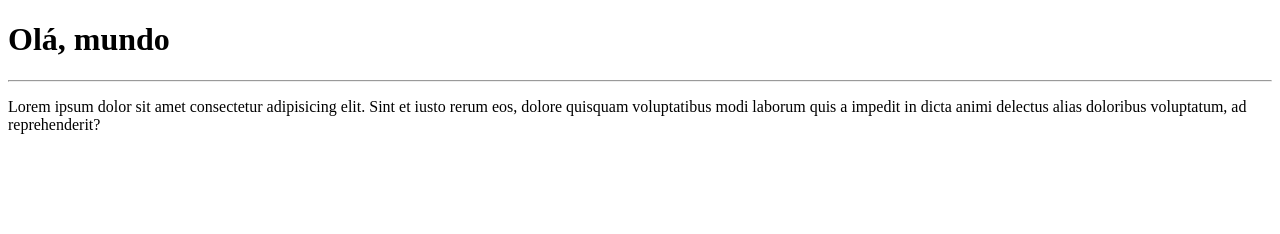
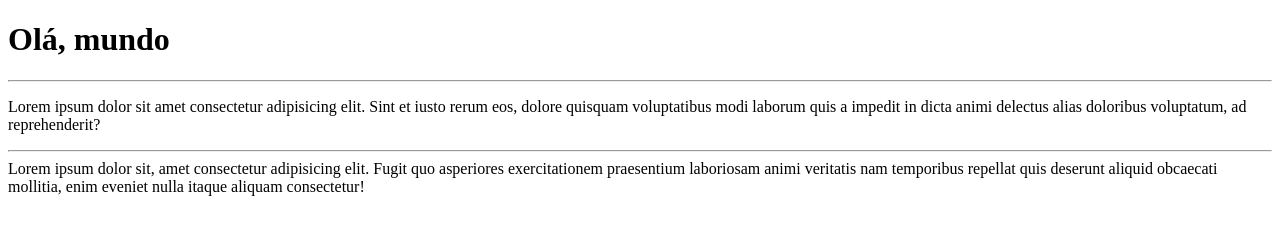
Before and after one commit to edersonBarreto/Ola-Mundo, a plain HTML site: page site-exemplo/index.html in a window 1280 px wide. Drawn offline with Linux system fonts and the light colour scheme.

Commit message:
criei um paragrafo

```diff
--- a/site-exemplo/index.html
+++ b/site-exemplo/index.html
@@ -10,5 +10,7 @@
     <h1>Olá, mundo </h1>
     <hr>
     <p>Lorem ipsum dolor sit amet consectetur adipisicing elit. Sint et iusto rerum eos, dolore quisquam voluptatibus modi laborum quis a impedit in dicta animi delectus alias doloribus voluptatum, ad reprehenderit?</p>
+    <hr>
+    Lorem ipsum dolor sit, amet consectetur adipisicing elit. Fugit quo asperiores exercitationem praesentium laboriosam animi veritatis nam temporibus repellat quis deserunt aliquid obcaecati mollitia, enim eveniet nulla itaque aliquam consectetur!
 </body>
 </html>
```
